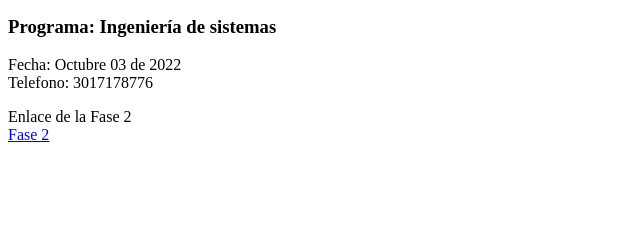
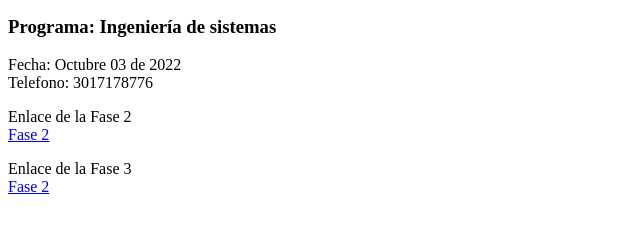
Before and after one commit to eortega92/DSW-Elizabethortegas, a plain HTML site: page index.html in a window 1280 px wide. Shown: the part 105-338 px from the top of the page, without its empty margins (0-640 px from the left). Drawn offline with Linux system fonts and the light colour scheme.

Commit message:
fase 1
se agrego la el link de la fase 3 a la fase 1

```diff
--- a/index.html
+++ b/index.html
@@ -17,5 +17,9 @@
         <a href="fase2/desing.html"> Fase 2 </a>
 
     </p>
+    <p> Enlace de la Fase 3 <br>
+        <a href="fase3/index.html"> Fase 2 </a>
+
+    </p>
 </body>
 </html>
```
